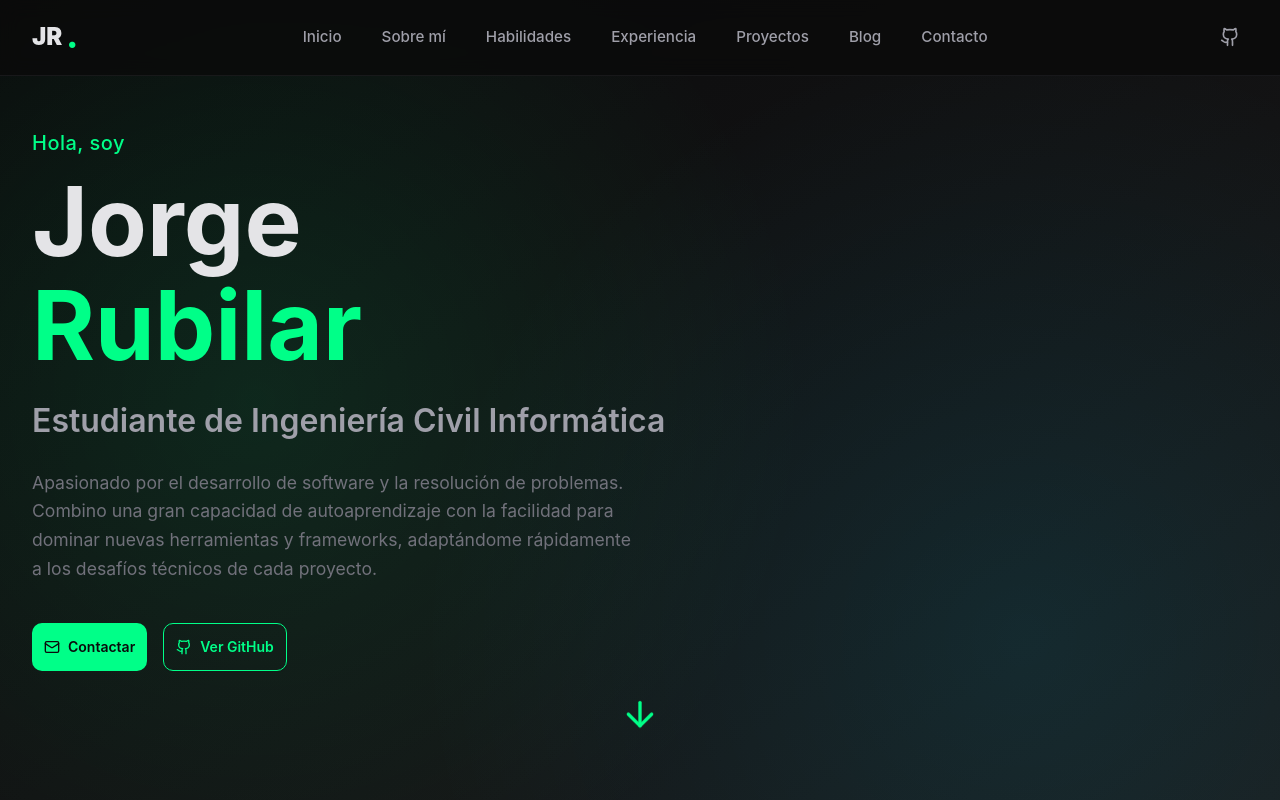
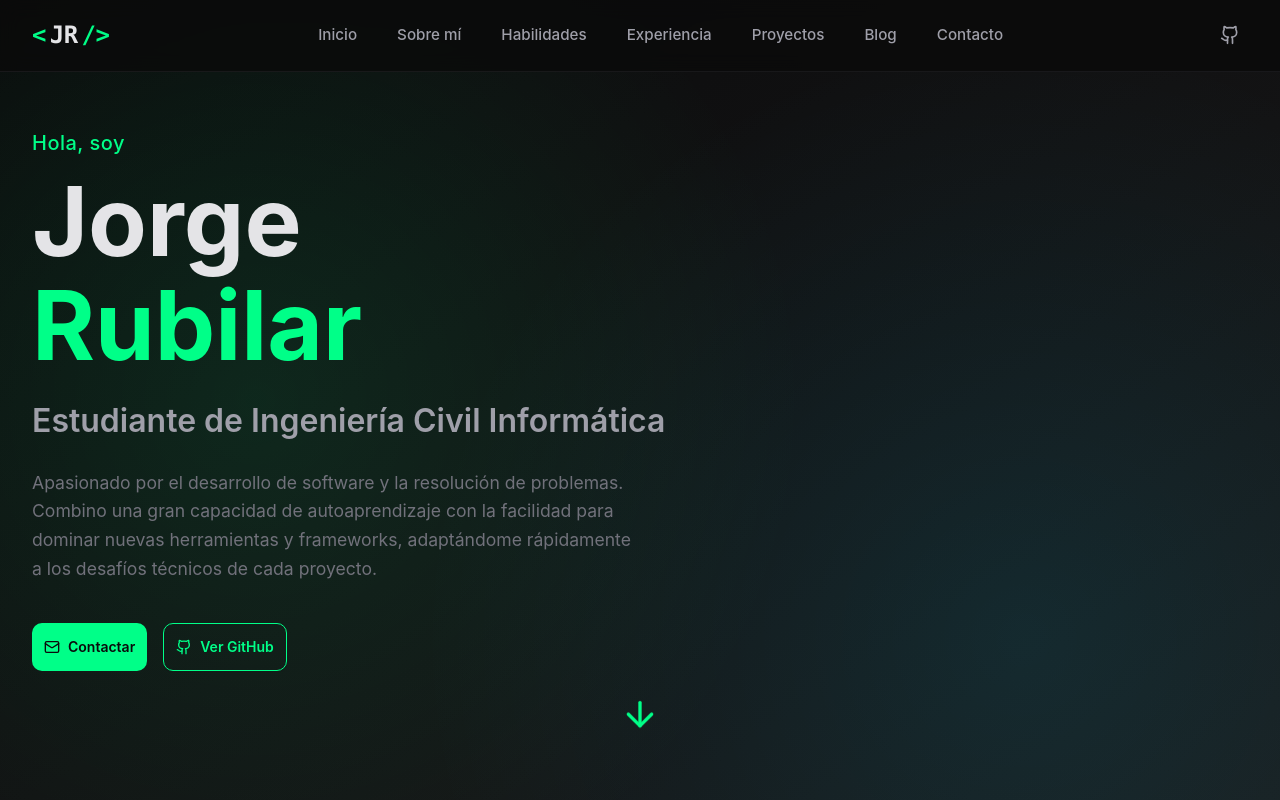
Before and after one commit to detossj/Portafolio2, a React app in the folder frontend/: page / in a window 1280 px wide. Shown: the top 800 px of the page. Built offline with nearby package versions, Linux system fonts and the light colour scheme; the HTML template or start-up script is replaced by a standard one.

Commit message:
Se cambio el diseño del span que dice JR en Header.jsx

```diff
--- a/frontend/src/components/Header.jsx
+++ b/frontend/src/components/Header.jsx
@@ -28,10 +28,11 @@ const Header = () => {
     <header className="fixed top-0 left-0 right-0 z-50 bg-[#0a0a0b]/80 backdrop-blur-[10px] border-b border-zinc-800/50 transition-all duration-300 ease-in-out">
       <div className="max-w-[1400px] mx-auto px-8 py-4 flex items-center justify-between">
 
-        <div className="text-2xl font-black text-zinc-200 flex items-center gap-1">
-          <span className="text-zinc-200">JR</span>
-          <span className="text-[#00ff88] text-[2rem]">.</span>
-        </div>
+      <div className="text-2xl font-black flex items-center gap-1 font-mono tracking-tight">
+        <span className="text-[#00ff88] animate-pulse">&lt;</span>
+        <span className="text-zinc-200">JR</span>
+        <span className="text-[#00ff88] animate-pulse">/&gt;</span>
+      </div>
 
         <nav className="hidden md:flex gap-2">
           {navItems.map((item, index) => (
```
